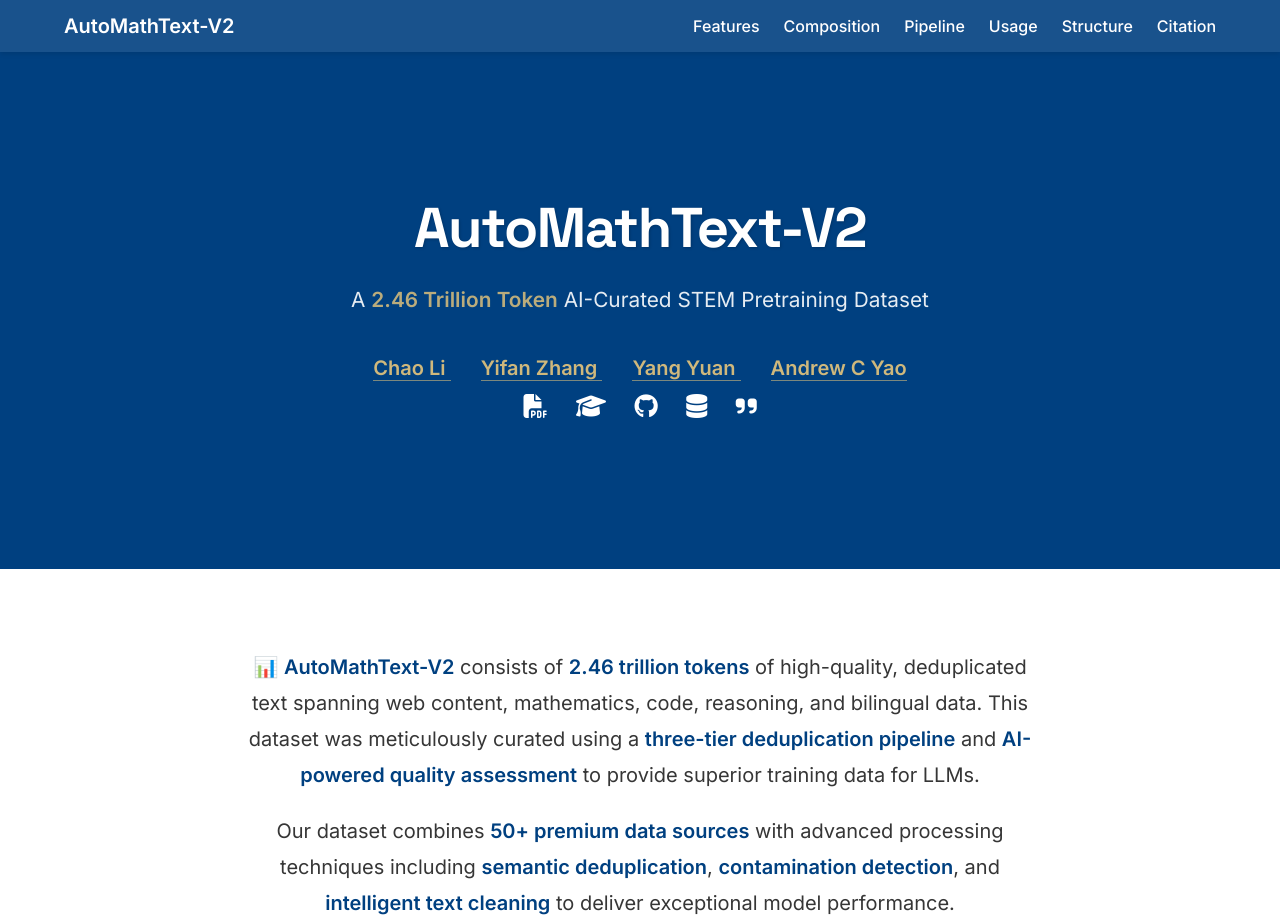
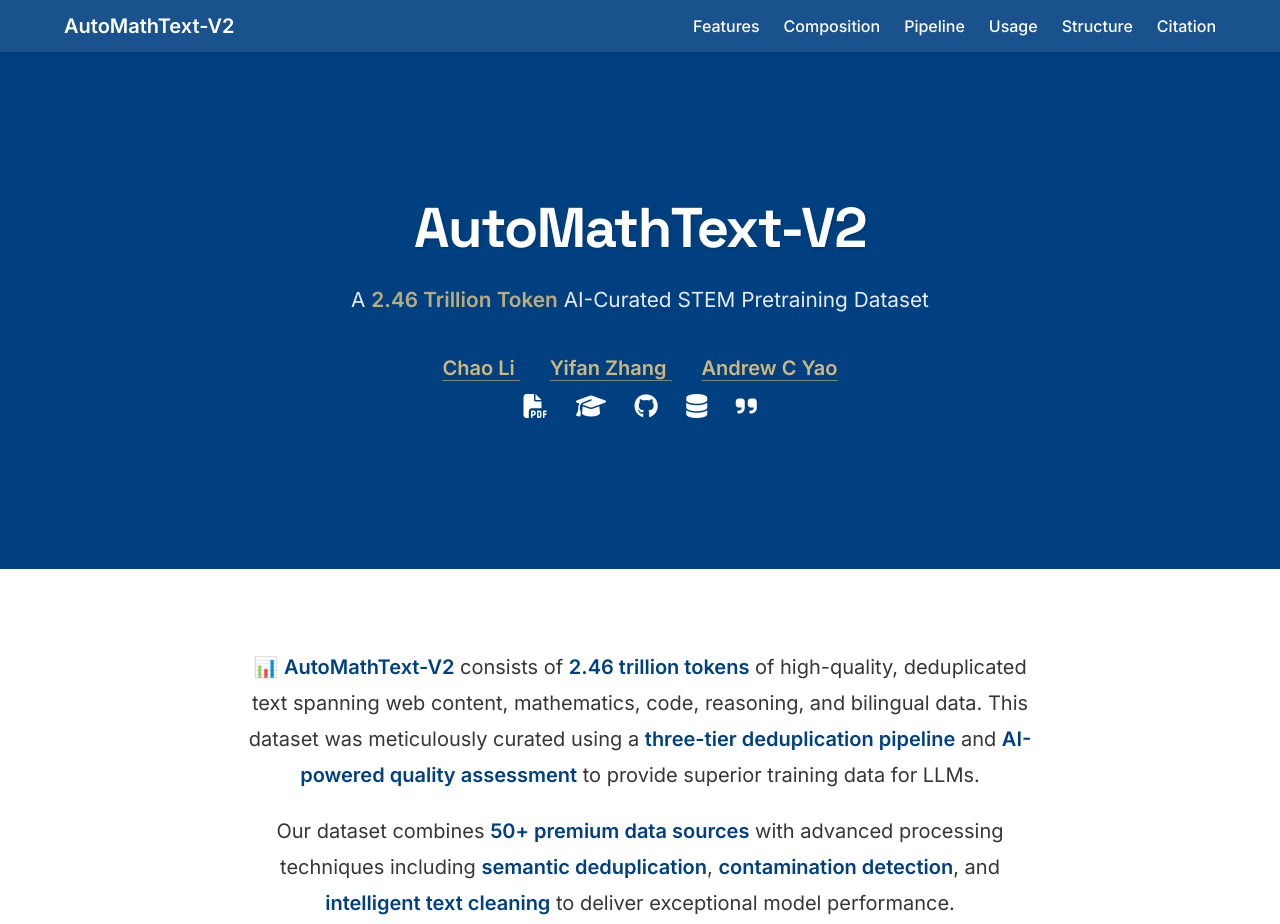
Before and after one commit to iiis-ai/AutoMathText-V2, a plain HTML site: page index.html in a window 1280 px wide. Shown: the top 924 px of the page. Drawn offline with nearby package versions, Linux system fonts and the light colour scheme.

Commit message:
Remove Yang Yuan from citations and links
Removed 'Yang Yuan' from citation authors and project links.

```diff
--- a/index.html
+++ b/index.html
@@ -11,7 +11,6 @@
     <meta name="citation_title" content="AutoMathText-V2: A 2.46 Trillion Token AI-Curated STEM Pretraining Dataset">
     <meta name="citation_author" content="Chao Li">
     <meta name="citation_author" content="Yifan Zhang">
-    <meta name="citation_author" content="Yang Yuan">
     <meta name="citation_author" content="Andrew C Yao">
     <meta name="citation_publication_date" content="2025/08/20">
     <meta name="citation_pdf_url" content="https://iiis-ai.github.io/AutoMathText-V2/AutoMathText-V2.pdf">
@@ -269,10 +268,6 @@
                   <span style="padding: 0 0.75em;"></span>
                   <a href="" target="_blank" rel="noopener noreferrer" style="color: var(--accent-color); font-weight: 600; text-decoration: none; border-bottom: 1px solid rgba(207, 184, 124, 0.6);">
                     Yifan Zhang
-                  </a>
-                  <span style="padding: 0 0.75em;"></span>
-                  <a href="" target="_blank" rel="noopener noreferrer" style="color: var(--accent-color); font-weight: 600; text-decoration: none; border-bottom: 1px solid rgba(207, 184, 124, 0.6);">
-                    Yang Yuan
                   </a>
                   <span style="padding: 0 0.75em;"></span>
                   <a href="" target="_blank" rel="noopener noreferrer" style="color: var(--accent-color); font-weight: 600; text-decoration: none; border-bottom: 1px solid rgba(207, 184, 124, 0.6);">
@@ -758,7 +753,7 @@ for sample in refinecode_data:
                     <h4 style="margin-top: 2rem;">Citation</h4>
 <pre><code>@misc{automathtext_v2_2025,
   title={AutoMathText-V2: A 2.46 Trillion Token AI-Curated STEM Pretraining Dataset},
-  author={Li, Chao and Zhang, Yifan and Yuan, Yang and Yao, Andrew C},
+  author={Li, Chao and Zhang, Yifan and Yao, Andrew C},
   year={2025},
   publisher={Hugging Face},
   url={https://huggingface.co/datasets/OpenSQZ/AutoMathText-V2},
```
